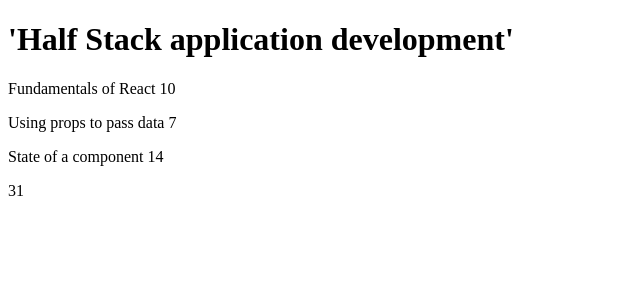
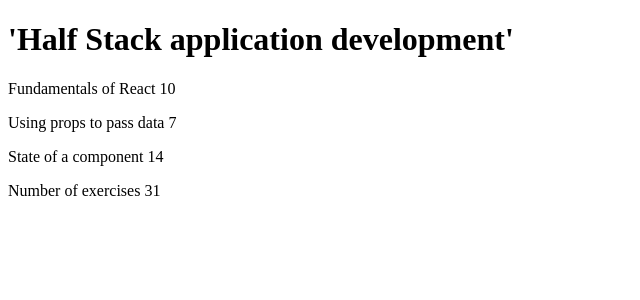
Before and after one commit to Nityzt/fullstackopen, a React (Vite) app in the folder part1/courseinfo/: page / in a window 1280 px wide. Shown: the top 300 px of the page, without its empty margins (0-640 px from the left). Built offline with nearby package versions, Linux system fonts and the light colour scheme.

Commit message:
exercise 1.1 done

```diff
--- a/part1/courseinfo/src/App.jsx
+++ b/part1/courseinfo/src/App.jsx
@@ -32,7 +32,7 @@
   const exercises3 = 14
 return(
   <p>
-    {exercises1 + exercises2 + exercises3}
+    Number of exercises {exercises1 + exercises2 + exercises3}
   </p>
 
 )
```
